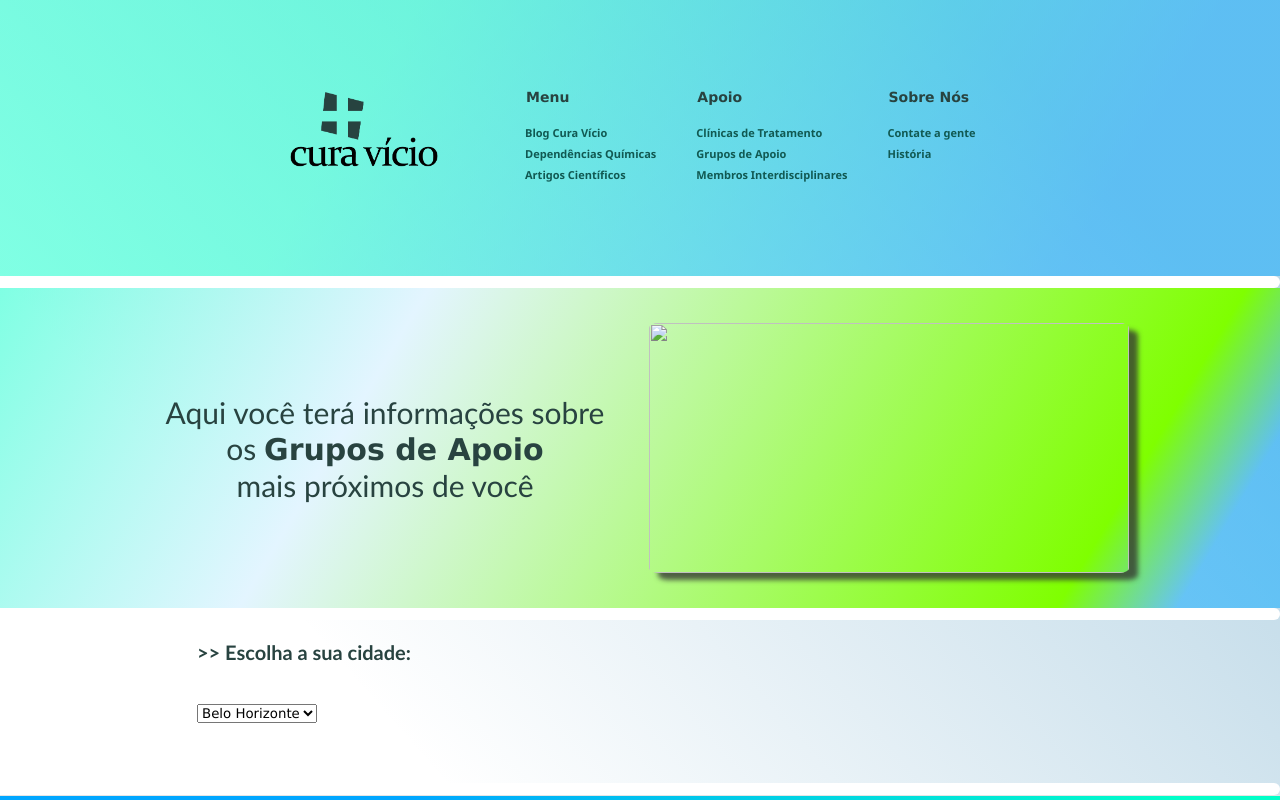
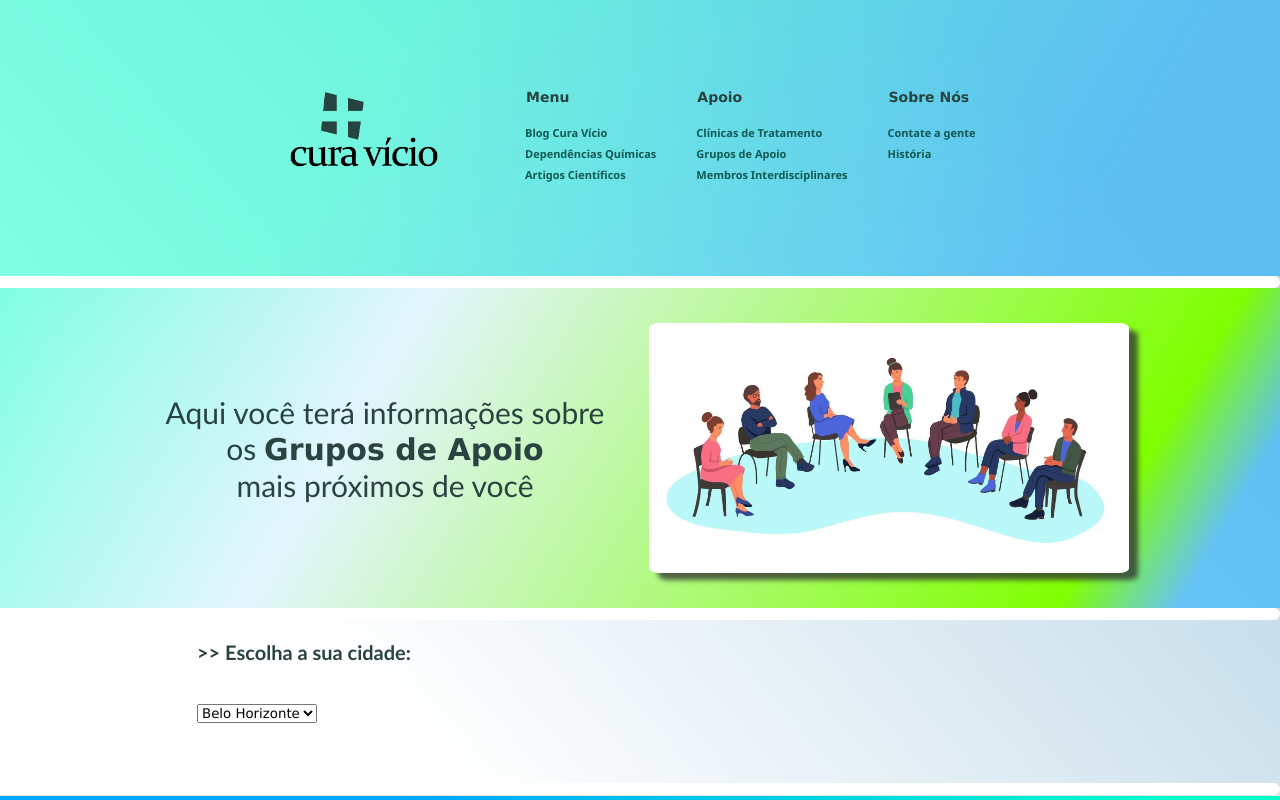
Before and after one commit to gabrielnakhata/curavicio, a plain HTML site: page gruposDeApoio.html in a window 1280 px wide. Shown: the top 800 px of the page. Drawn offline with Linux system fonts and the light colour scheme.

Commit message:
path img banner

```diff
--- a/gruposDeApoio.html
+++ b/gruposDeApoio.html
@@ -23,7 +23,7 @@
       </p>
       <br>
       <div class="configImgBanner">
-        <img src='../img/grupos-de-apoio.jpg' class="imgbanner">
+        <img src='https://gabrielnakhata.github.io/curavicio/grupos-de-apoio.jpg' class="imgbanner">
       </div>
     </article>
     <div class="separador"></div>
```
